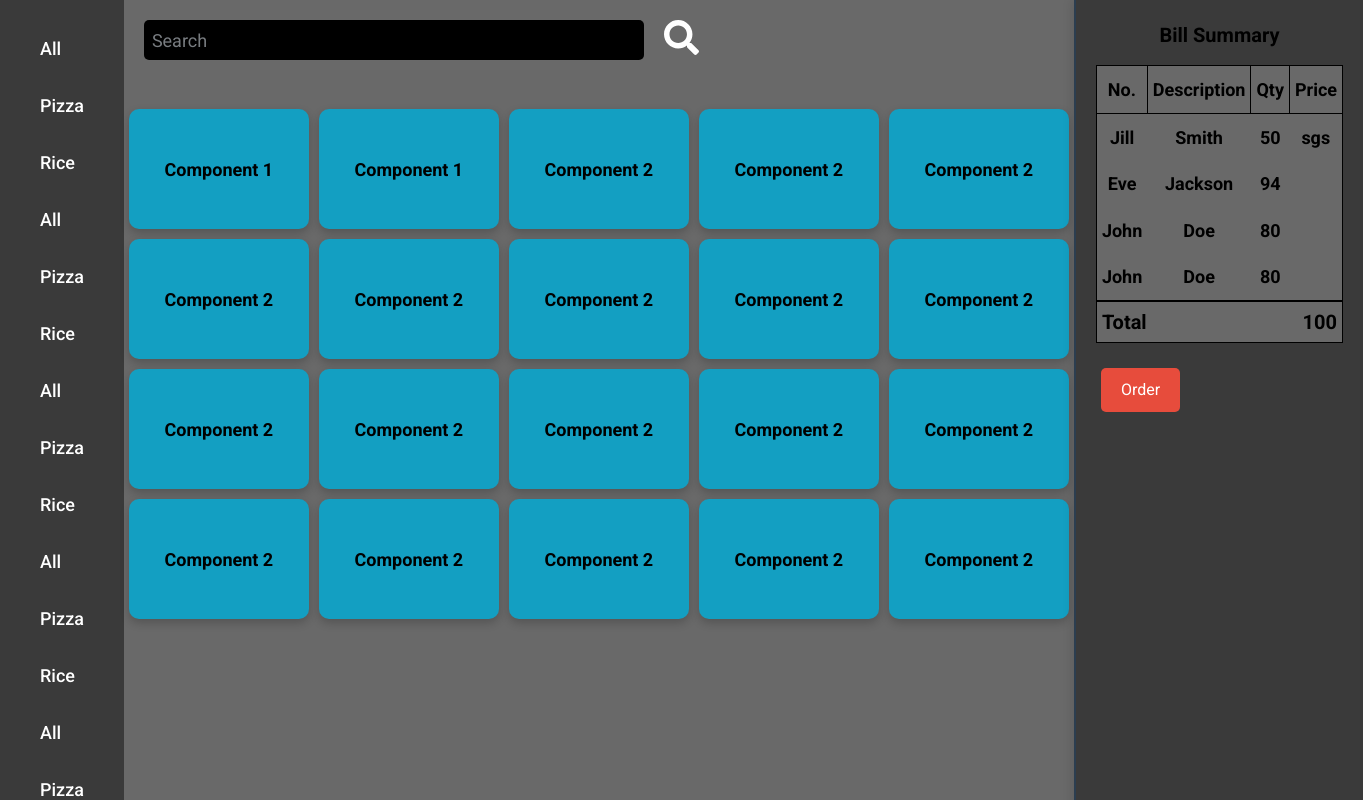
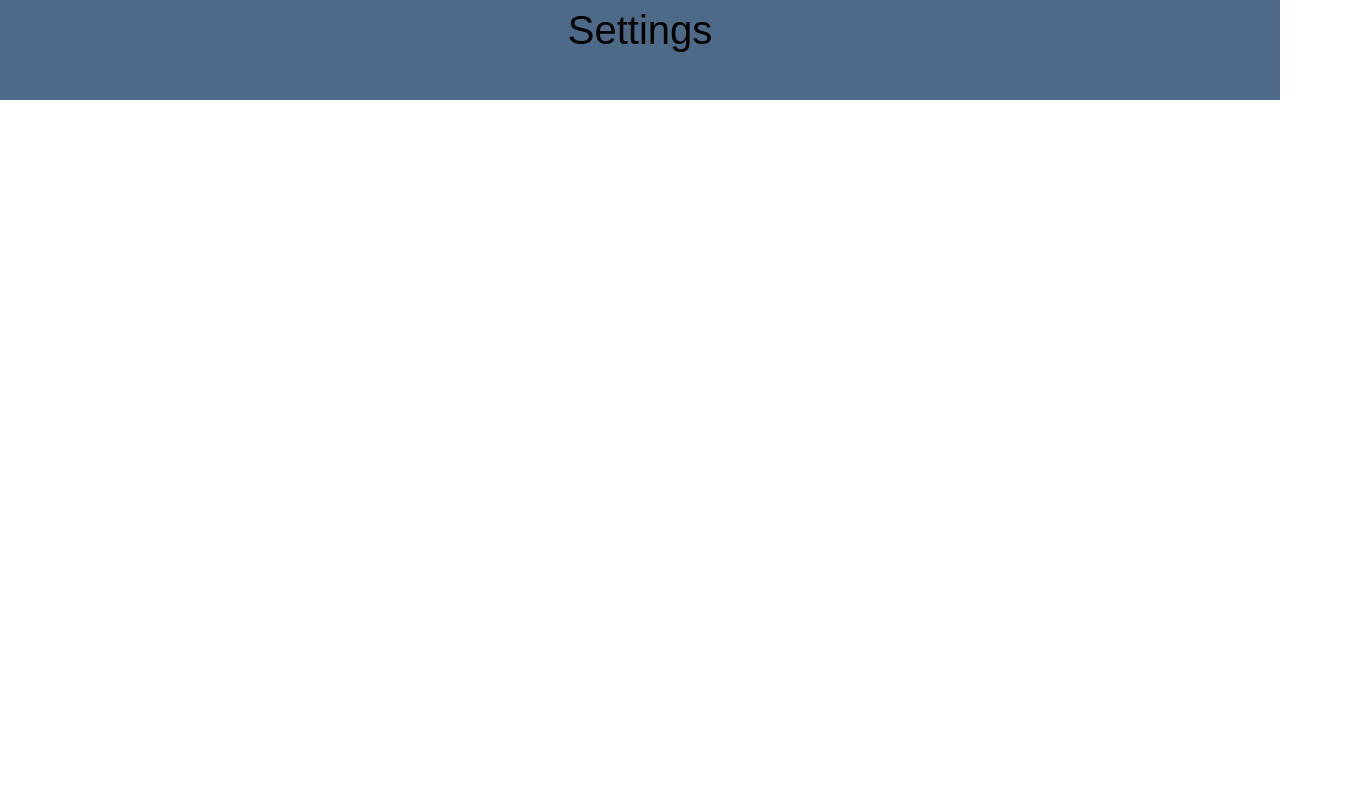
Before and after one commit to Chamith12345/resturent-manegment-systerm, a React (Vite) app: page / in a window 1280 px wide. Shown: the top 800 px of the page, 1363 px wide, since content can reach past the window. Built offline with nearby package versions, Linux system fonts and the light colour scheme; a web font is replaced by a local one.

Commit message:
update setting page

```diff
--- a/src/App.jsx
+++ b/src/App.jsx
@@ -3,21 +3,27 @@ import Sidebar from './components/Sidebar.jsx'
 import Rightbar from './components/Rightbar.jsx'
 import Login from './components/login.jsx'
 import Addingiteams from './components/Addingiteams.jsx'
-
+import Settingpage from './components/Settingpage.jsx'
 
 
 export default function App() {
   return (
     <div className='appmain'>
       <>
+      <div className="settings">
+
+         <Settingpage/>
+
+         </div>
          <div className="login">
          {/* <Login/> */}
+
          </div>
 
          <div className="homecon">
-            <Sidebar/>
+            {/* <Sidebar/>
              <Mid/>
-             <Rightbar/>
+             <Rightbar/> */}
          </div>
 
          <div className="addingiteams">
--- /dev/null
+++ b/src/components/Settingpage.jsx
@@ -0,0 +1,17 @@
+import './settingspage.css';
+import React from 'react'
+import Headline from './settingscomponents/Headline'
+import Mainnavigation from './settingscomponents/Mainnavigation'
+import Siteam from './settingscomponents/Siteam'
+
+export default function Settingpage() {
+  return (
+    <div className='sbackground'>
+     <Headline/>
+     <Mainnavigation/>
+     <Siteam/>
+    </div>
+
+
+  )
+}
--- a/src/components/Sidebar.jsx
+++ b/src/components/Sidebar.jsx
@@ -14,25 +14,24 @@ export default function Sidebar() {
              <li className='sidebarli'>Rice</li>
              <li className='sidebarli'>All</li>
              <li className='sidebarli'>Pizza</li>
-             <li className='sidebarli'>Rice</li>
              <li className='sidebarli'>All</li>
              <li className='sidebarli'>Pizza</li>
              <li className='sidebarli'>Rice</li>
              <li className='sidebarli'>All</li>
              <li className='sidebarli'>Pizza</li>
-             <li className='sidebarli'>Rice</li>
              <li className='sidebarli'>All</li>
              <li className='sidebarli'>Pizza</li>
              <li className='sidebarli'>Rice</li>
              <li className='sidebarli'>All</li>
              <li className='sidebarli'>Pizza</li>
-             <li className='sidebarli'>Rice</li>
+
 
 
          </ul>
            <div className='sidebarfullbutton'>
              <button className='sidebarbutton'> Setting</button> <br/>
              <button className='sidebarbutton'> Add</button>
+             <button className='sidebarbutton'> Log out</button>
            </div>
         </div>
 
--- /dev/null
+++ b/src/components/settingscomponents/Headline.jsx
@@ -0,0 +1,10 @@
+import React from 'react'
+import './headline.css'
+
+export default function Headline() {
+  return (
+    <div className='shbackground'>
+      <h1 className='headline'>Settings</h1>
+    </div>
+  )
+}
--- /dev/null
+++ b/src/components/settingscomponents/Mainnavigation.jsx
@@ -0,0 +1,10 @@
+import React from 'react'
+import './mainnavigation.css'
+
+export default function Mainnavigation() {
+  return (
+    <div className='mainbg'>
+
+    </div>
+  )
+}
--- /dev/null
+++ b/src/components/settingscomponents/Siteam.jsx
@@ -0,0 +1,9 @@
+import React from 'react'
+
+export default function Siteam() {
+  return (
+    <div>
+
+    </div>
+  )
+}
--- /dev/null
+++ b/src/components/settingscomponents/headline.css
@@ -0,0 +1,10 @@
+.shbackground {
+    weight:100%;
+    height: 100px;
+    background-color: #4d6b88;
+}
+
+.headline {
+    font-size: 40px;
+    text-align: center;
+}
--- /dev/null
+++ b/src/components/settingscomponents/mainnavigation.css
@@ -0,0 +1,5 @@
+.mainbg {
+   background-color: black;
+   display: flex;
+   flex-wrap: 3;
+}
--- /dev/null
+++ b/src/components/settingspage.css
@@ -0,0 +1,5 @@
+html, body {
+    height: 100%;
+    margin: 0;
+    padding: 0;
+}
--- a/src/style.css
+++ b/src/style.css
@@ -11,5 +11,5 @@
    display: flex;
 
 
-   /* width: 100%; */
+   /* width: 100vw; */
 }
```
Also changed, not shown: src/components/settingscomponents/siteam.css (added), 1 other file (tests, documents, lock files or other folders).
